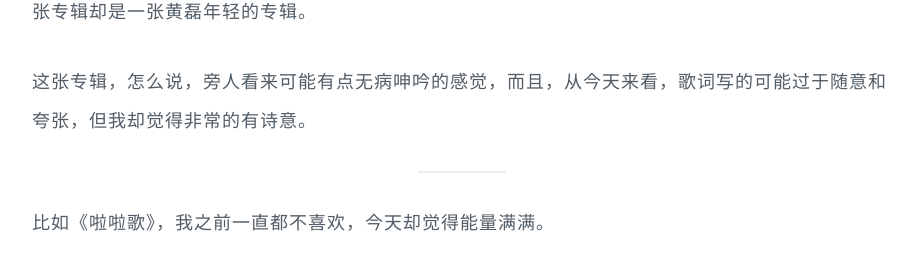
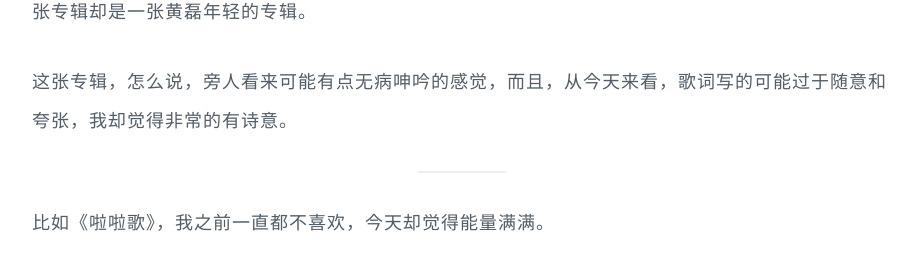
Before and after one commit to GuoJing/blog, a Jekyll site: the page built from _posts/blog/2015/2015-08-12-i-am-thinking-about-it.md, in a window 1280 px wide and 900 px high. Shown: the part 431-702 px from the top of the window, without its empty margins (178-1094 px from the left). Built offline with Jekyll 4.4.1, drawn with Linux system fonts in a browser that asks for light colours; some of the changed text lies outside the part shown.

Commit message:
auto commit

```diff
--- a/_posts/blog/2015/2015-08-12-i-am-thinking-about-it.md
+++ b/_posts/blog/2015/2015-08-12-i-am-thinking-about-it.md
@@ -9,7 +9,7 @@ tags: code life music
 
 机缘巧合，又重新听了一遍黄磊的《边走边唱》这张专辑，发现有两个曲子特别适合我现在的心境，虽然之前一直不太喜欢，哈哈，也不知道为什么，说是之前年轻吧，这张专辑很老了，说是年纪大了，这张专辑却是一张黄磊年轻的专辑。
 
-这张专辑，怎么说，旁人看来可能有点无病呻吟的感觉，而且，从今天来看，歌词写的可能过于随意和夸张，但我却觉得非常的有诗意。
+这张专辑，怎么说，旁人看来可能有点无病呻吟的感觉，而且，从今天来看，歌词写的可能过于随意和夸张，我却觉得非常的有诗意。
 
 ----
 
```
Also changed, not shown: other parts of _posts/blog/2015/2015-08-12-i-am-thinking-about-it.md (+1 -1 lines).
